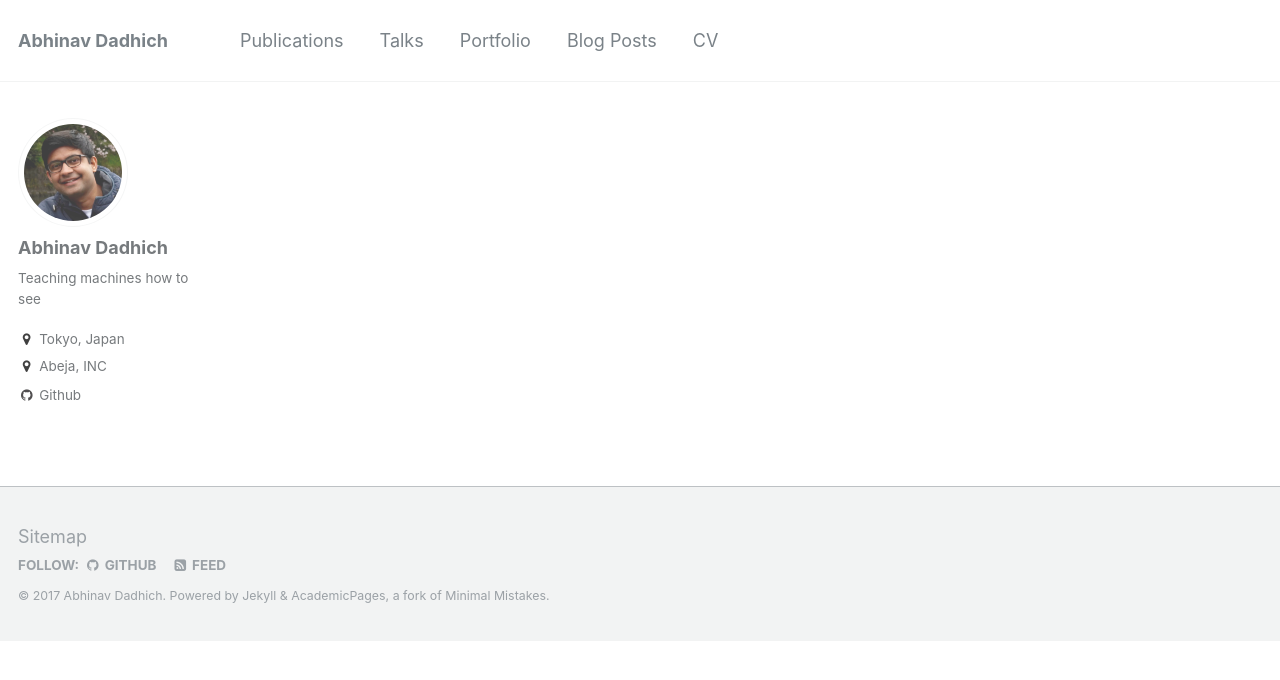
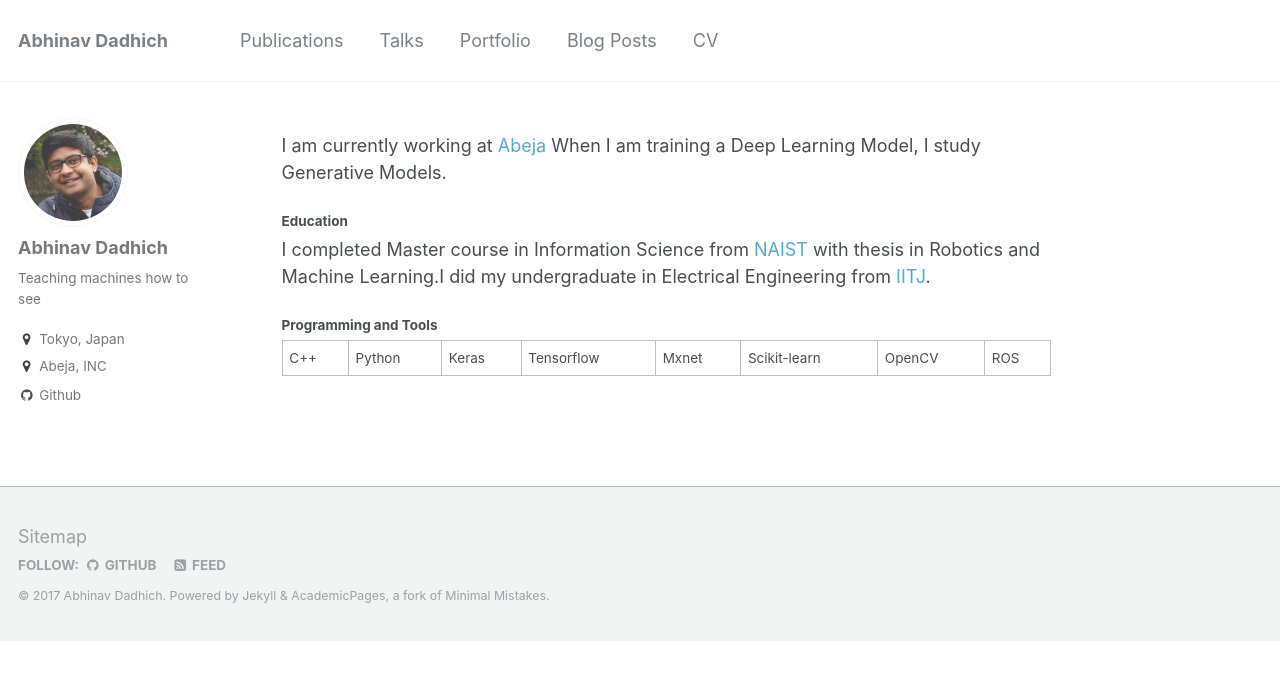
Before and after one commit to ResByte/ResByte.github.io, a Jekyll site: the page built from _pages/about.md, in a window 1280 px wide. Shown: the top 680 px of the page. Built offline with Jekyll 4.4.1, drawn with Linux system fonts in a browser that asks for light colours.

Commit message:
Update about.md

```diff
--- a/_pages/about.md
+++ b/_pages/about.md
@@ -7,3 +7,14 @@ redirect_from:
   - /about/
   - /about.html
 ---
+
+
+I am currently working at [Abeja](http://www.abeja.asia) When I am training a Deep Learning Model, I study Generative Models.
+
+#### Education
+
+I completed Master course in Information Science from [NAIST](http://www.naist.jp/en/) with thesis in Robotics and Machine Learning.I did my undergraduate in Electrical Engineering from [IITJ](http://www.iitj.ac.in).
+
+#### Programming and Tools
+
+C++ | Python| Keras | Tensorflow | Mxnet | Scikit-learn | OpenCV | ROS
```
